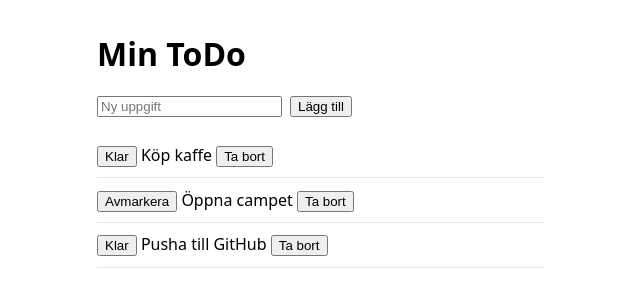
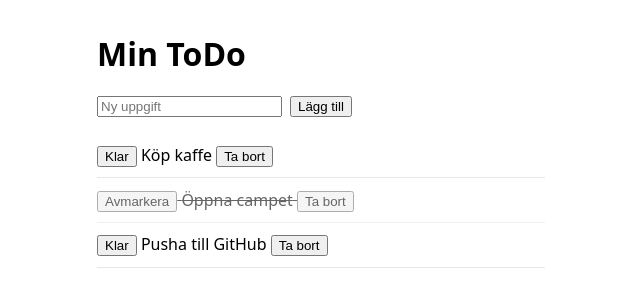
Before and after one commit to Ghada2027/v40-css-react-camp, a React app in the folder app/: page / in a window 1280 px wide. Shown: the top 300 px of the page, without its empty margins (319-959 px from the left). Built offline with nearby package versions, Linux system fonts and the light colour scheme; the HTML template or start-up script is replaced by a standard one.

Commit message:
Completed-etikett via className + README om CSS i React

```diff
--- a/app/src/App.css
+++ b/app/src/App.css
@@ -20,3 +20,8 @@
   padding: 0.65rem 0;
   border-bottom: 1px solid #e2e8f0;
 }
+
+.completed {
+  text-decoration: line-through;
+  opacity: 0.6;
+}
--- a/app/src/App.jsx
+++ b/app/src/App.jsx
@@ -43,7 +43,7 @@ function App() {
       </form>
       <ul className="todo-list">
         {todos.map((t) => (
-          <li  className="todo" key={t.id}>
+          <li key={t.id} className={t.done ? "todo completed" : "todo"}>
             <button type="button" onClick={() => toggleDone(t.id)}>
               {t.done ? "Avmarkera" : "Klar"}
             </button>{" "}
```
Also changed, not shown: 2 other files (tests, documents, lock files or other folders).
